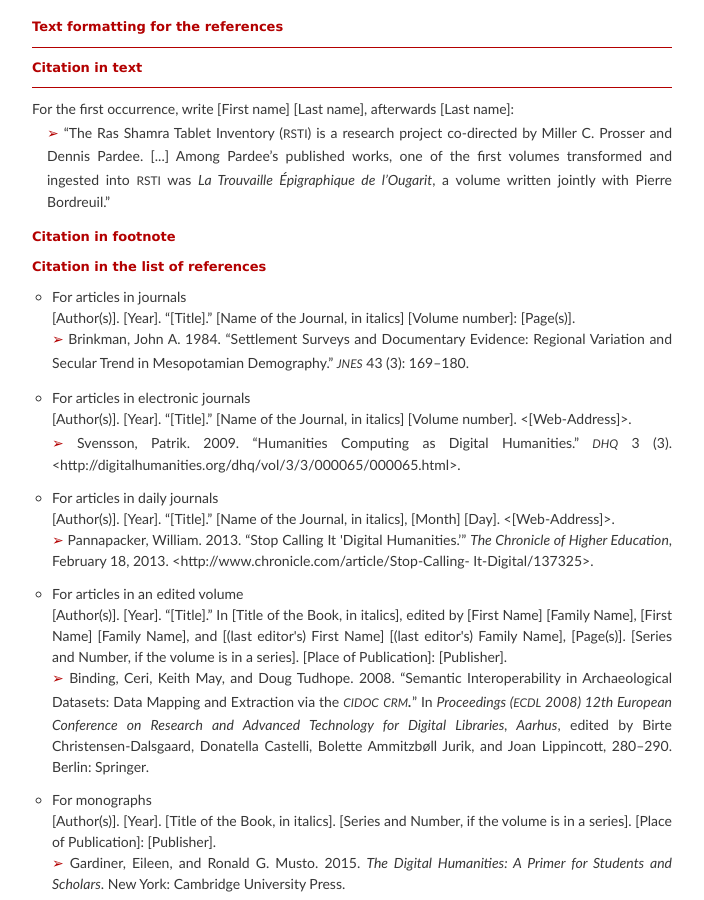
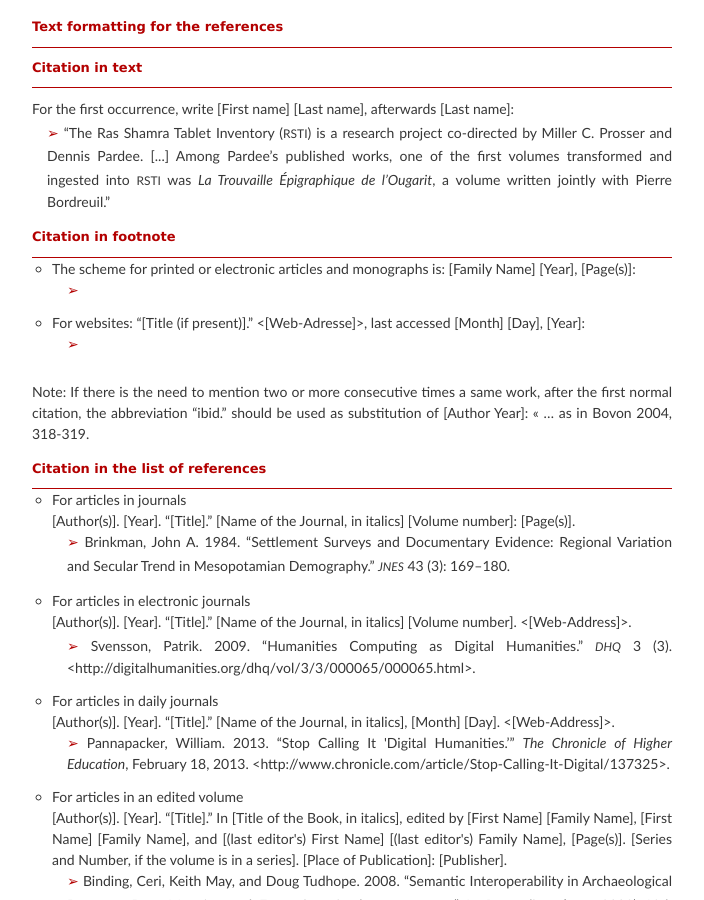
Before and after one commit to vbigot-juloux/ane-research-humanities, a Jekyll site: the page built from docs/Guidelines.md, in a window 1280 px wide and 900 px high, scrolled down 902 px. Shown: the whole window, without its empty margins (288-992 px from the left). Built offline with Jekyll 4.4.1, drawn with Linux system fonts in a browser that asks for light colours; the repository's description, which GitHub fills in, is left out.

Commit message:
Update Guidelines.md

```diff
--- a/docs/Guidelines.md
+++ b/docs/Guidelines.md
@@ -44,49 +44,63 @@ The multiple-author scheme is:<br />
 <span style="padding-left: 15px; display: inline-block"><span style="color:#b30000; font-size: 14px;">&#x27A2;</span> “The Ras Shamra Tablet Inventory (<span style="font-variant: small-caps; font-size: 17px;">rsti</span>) is a research project co-directed by Miller C. Prosser and Dennis Pardee. [...] Among Pardee’s published works, one of the first volumes transformed and ingested into <span style="font-variant: small-caps; font-size: 17px;">rsti</span> was <em>La Trouvaille Épigraphique de l’Ougarit</em>, a volume written jointly with Pierre Bordreuil.”</span></p>
 
 <h4 style="font-size: 13px; color:#b30000;">Citation in footnote</h4>
+<hr style="height:0; margin:0; background:transparent; border-bottom:0.5px solid #b30000;" />
+<ul style="list-style-type: circle;">
+  <li style="padding-bottom: 12px; text-align: justify;">The scheme for printed or electronic articles and monographs is: [Family Name] [Year], [Page(s)]: <br />
+    <span style="padding-left: 15px; display: inline-block"><span style="color:#b30000; font-size: 14px;">&#x27A2;</span></span>
+  </li>
+
+
+  <li style="padding-bottom: 12px; text-align: justify;">For websites: “[Title (if present)].” <[Web-Adresse]>, last accessed [Month] [Day], [Year]: <br />
+  <span style="padding-left: 15px; display: inline-block"><span style="color:#b30000; font-size: 14px;">&#x27A2;</span></span>
+  </li>
+  </ul>
+
+
+<p>Note: If there is the need to mention two or more consecutive times a same work, after the first normal citation, the abbreviation “ibid.” should be used as substitution of [Author Year]: « … as in Bovon 2004, 318-319. </p>
 
 <h4 style="font-size: 13px; color:#b30000;">Citation in the list of references</h4>
+<hr style="height:0; margin:0; background:transparent; border-bottom:0.5px solid #b30000;" />
 
 <ul style="list-style-type: circle;">
 <li style="padding-bottom: 12px; text-align: justify">For articles in journals<br />
 [Author(s)]. [Year]. “[Title].” [Name of the Journal, in italics] [Volume number]: [Page(s)].<br />
-<span style="color:#b30000; font-size: 14px;">&#x27A2;</span> Brinkman, John A. 1984. “Settlement Surveys and Documentary Evidence: Regional Variation and Secular Trend in Mesopotamian Demography.” <span style="font-variant: small-caps; font-size: 17px; font-style: italic;">jnes</span> 43 (3): 169–180.</li>
+<span style="padding-left: 15px; display: inline-block"><span style="color:#b30000; font-size: 14px;">&#x27A2;</span> Brinkman, John A. 1984. “Settlement Surveys and Documentary Evidence: Regional Variation and Secular Trend in Mesopotamian Demography.” <span style="font-variant: small-caps; font-size: 17px; font-style: italic;">jnes</span> 43 (3): 169–180.</span></li>
 
 <li style="padding-bottom: 12px; text-align: justify">For articles in electronic journals<br />
 [Author(s)]. [Year]. “[Title].” [Name of the Journal, in italics] [Volume number]. <[Web-Address]>.<br />
-<span style="color:#b30000; font-size: 14px;">&#x27A2;</span> Svensson, Patrik. 2009. “Humanities Computing as Digital Humanities.” <span style="font-variant: small-caps; font-size: 17px; font-style: italic;">dhq</span> 3 (3). <http://digitalhumanities.org/dhq/vol/3/3/000065/000065.html>.</li>
+<span style="padding-left: 15px; display: inline-block"><span style="color:#b30000; font-size: 14px;">&#x27A2;</span> Svensson, Patrik. 2009. “Humanities Computing as Digital Humanities.” <span style="font-variant: small-caps; font-size: 17px; font-style: italic;">dhq</span> 3 (3). <http://digitalhumanities.org/dhq/vol/3/3/000065/000065.html>.</span></li>
 
 <li style="padding-bottom: 12px; text-align: justify">For articles in daily journals<br />
 [Author(s)]. [Year]. “[Title].” [Name of the Journal, in italics], [Month] [Day]. <[Web-Address]>.<br />
-<span style="color:#b30000; font-size: 14px;">&#x27A2;</span> Pannapacker, William. 2013. “Stop Calling It 'Digital Humanities.’” <em>The Chronicle of Higher Education</em>, February 18, 2013. <http://www.chronicle.com/article/Stop-Calling-
-It-Digital/137325>.</li>
+<span style="padding-left: 15px; display: inline-block"><span style="color:#b30000; font-size: 14px;">&#x27A2;</span> Pannapacker, William. 2013. “Stop Calling It 'Digital Humanities.’” <em>The Chronicle of Higher Education</em>, February 18, 2013. <http://www.chronicle.com/article/Stop-Calling-It-Digital/137325>.</span></li>
 
 <li style="padding-bottom: 12px; text-align: justify">For articles in an edited volume<br />
   [Author(s)]. [Year]. “[Title].” In [Title of the Book, in italics], edited by [First Name] [Family Name], [First Name] [Family Name], and [(last editor's) First Name] [(last editor's) Family Name], [Page(s)]. [Series and Number, if the volume is in a series]. [Place of Publication]: [Publisher].<br />
-  <span style="color:#b30000; font-size: 14px;">&#x27A2;</span> Binding, Ceri, Keith May, and Doug Tudhope. 2008. “Semantic Interoperability in Archaeological Datasets: Data Mapping and Extraction via the <span style="font-variant: small-caps; font-size: 17px; font-style: italic;">cidoc crm.</span>” In <em>Proceedings (<span style="font-variant: small-caps; font-size: 17px;">ecdl</span> 2008) 12th European Conference on Research and Advanced Technology for Digital Libraries, Aarhus</em>, edited by Birte Christensen-Dalsgaard, Donatella Castelli, Bolette Ammitzbøll Jurik, and Joan Lippincott, 280–290. Berlin: Springer.</li>
+  <span style="padding-left: 15px; display: inline-block"><span style="color:#b30000; font-size: 14px;">&#x27A2;</span> Binding, Ceri, Keith May, and Doug Tudhope. 2008. “Semantic Interoperability in Archaeological Datasets: Data Mapping and Extraction via the <span style="font-variant: small-caps; font-size: 17px; font-style: italic;">cidoc crm.</span>” In <em>Proceedings (<span style="font-variant: small-caps; font-size: 17px;">ecdl</span> 2008) 12th European Conference on Research and Advanced Technology for Digital Libraries, Aarhus</em>, edited by Birte Christensen-Dalsgaard, Donatella Castelli, Bolette Ammitzbøll Jurik, and Joan Lippincott, 280–290. Berlin: Springer.</span></li>
 
 <li style="padding-bottom: 12px; text-align: justify">For monographs<br />
 [Author(s)]. [Year]. [Title of the Book, in italics]. [Series and Number, if the volume is in a series]. [Place of Publication]: [Publisher].<br />
-<span style="color:#b30000; font-size: 14px;">&#x27A2;</span> Gardiner, Eileen, and Ronald G. Musto. 2015. <em>The Digital Humanities: A Primer for Students and Scholars</em>. New York: Cambridge University Press.</li>
+<span style="padding-left: 15px; display: inline-block"><span style="color:#b30000; font-size: 14px;">&#x27A2;</span> Gardiner, Eileen, and Ronald G. Musto. 2015. <em>The Digital Humanities: A Primer for Students and Scholars</em>. New York: Cambridge University Press.</span></li>
 
 <li style="padding-bottom: 12px; text-align: justify">For electronic web-books<br />
 [Author(s)]. [Year]. [Title of the Book, in italics]. [Series and Number, if the volume is in a series]. [Place of Publication]: [Publisher]. <[Web-Address]>.<br />
-<span style="color:#b30000; font-size: 14px;">&#x27A2;</span> </li>
+<span style="padding-left: 15px; display: inline-block"><span style="color:#b30000; font-size: 14px;">&#x27A2;</span> </span></li>
 
 <li style="padding-bottom: 12px; text-align: justify">For articles edited volumes<br />
 [Editor(s), here mentioned like the Authors in the monographs], eds. [Year]. [Title of the Book, in italics]. [Series and Number, if the volume is in a series]. [Place of Publication]: [Publisher].<br />
-<span style="color:#b30000; font-size: 14px;">&#x27A2;</span> Dirksen, Dieter, and Gert von Bally, eds. 1997. <em>Optical  Technologies in the Humanities: Selected Contributions to the International Conference on New Technologies in the Humanities and Fourth International Conference on Optics within Life Sciences <span style="font-variant: small-caps; font-size: 17px; font-style: italic;">owls</span> IV Münster, Germany, 9–13 July 1996.</em> Series of the International Society on Optics within Life Sciences 4. Berlin: Springer.</li>
+<span style="padding-left: 15px; display: inline-block"><span style="color:#b30000; font-size: 14px;">&#x27A2;</span> Dirksen, Dieter, and Gert von Bally, eds. 1997. <em>Optical  Technologies in the Humanities: Selected Contributions to the International Conference on New Technologies in the Humanities and Fourth International Conference on Optics within Life Sciences <span style="font-variant: small-caps; font-size: 17px; font-style: italic;">owls</span> IV Münster, Germany, 9–13 July 1996.</em> Series of the International Society on Optics within Life Sciences 4. Berlin: Springer.</span></li>
 
 <li style="padding-bottom: 12px; text-align: justify">For PhD-, MA- or other Dissertations<br />
 [Author]. [Year]. “[Title] (PhD/MA/... Diss., Unpublished).” [Place of defence].<br />
-<span style="color:#b30000; font-size: 14px;">&#x27A2;</span> Lawrence, Faith K. 2008. “The Web of Community Trust Amateur Fiction Online: A Case Study in Community Focused Design for the Semantic Web.” PhD diss., University of Southampton.</li>
+<span style="padding-left: 15px; display: inline-block"><span style="color:#b30000; font-size: 14px;">&#x27A2;</span> Lawrence, Faith K. 2008. “The Web of Community Trust Amateur Fiction Online: A Case Study in Community Focused Design for the Semantic Web.” PhD diss., University of Southampton.</span></li>
 
 <li style="padding-bottom: 12px; text-align: justify">For Websites<br />
 [Author(s), if present]. [Year, if present or available]. [Title of the Website, in italics]. <[Web-Address]>.<br />
-<span style="color:#b30000; font-size: 14px;">&#x27A2;</span> Bavant, Marc. 2014. <em><span style="font-variant: small-caps; font-size: 17px; font-style: italic;">svg</span> Cuneiform Tool (v4.3)</em>. <http://kursoj.pagesperso-orange.fr/cunei/>.<br />
-<span style="color:#b30000; font-size: 14px;">&#x27A2;</span> Eraslan, Doğu Kaan. 2017b. <em>PySesh: A Python <span style="font-variant: small-caps; font-size: 17px; font-style: italic;">nlp</span> Complement to Jsesh</em>. Last modified March 22, 2017. <https://github.com/D-K-E/PySesh>.</li>
+<span style="padding-left: 15px; display: inline-block"><span style="color:#b30000; font-size: 14px;">&#x27A2;</span> Bavant, Marc. 2014. <em><span style="font-variant: small-caps; font-size: 17px; font-style: italic;">svg</span> Cuneiform Tool (v4.3)</em>. <http://kursoj.pagesperso-orange.fr/cunei/>.<br />
+<span style="color:#b30000; font-size: 14px;">&#x27A2;</span> Eraslan, Doğu Kaan. 2017b. <em>PySesh: A Python <span style="font-variant: small-caps; font-size: 17px; font-style: italic;">nlp</span> Complement to Jsesh</em>. Last modified March 22, 2017. <https://github.com/D-K-E/PySesh>.</span></li>
 
 <li style="padding-bottom: 12px; text-align: justify">For Web articles<br />
 [Author(s), if present]. [Year, if present or available]. [Title in italics]. [Title of the Website]. <[Web-Address]>.<br />
-<span style="color:#b30000; font-size: 14px;">&#x27A2;</span> Crofts, Nick, Martin Doerr, Tony Gill, Stephen Stead, and Matthew Stiff. 2008. <em>Definition of the <span style="font-variant: small-caps; font-size: 17px; font-style: italic;">cidoc</span> Conceptual Reference Model.</em> icom/cidoc Documentation Standards Group. <span style="font-variant: small-caps; font-size: 17px;">cidoc crm</span> Special Interest Group 5. <http://www.cidoc-crm.org/get-lastofficial-release>.</li>
+<span style="padding-left: 15px; display: inline-block"><span style="color:#b30000; font-size: 14px;">&#x27A2;</span> Crofts, Nick, Martin Doerr, Tony Gill, Stephen Stead, and Matthew Stiff. 2008. <em>Definition of the <span style="font-variant: small-caps; font-size: 17px; font-style: italic;">cidoc</span> Conceptual Reference Model.</em> icom/cidoc Documentation Standards Group. <span style="font-variant: small-caps; font-size: 17px;">cidoc crm</span> Special Interest Group 5. <http://www.cidoc-crm.org/get-lastofficial-release>.</span></li>
 </ul>
```
